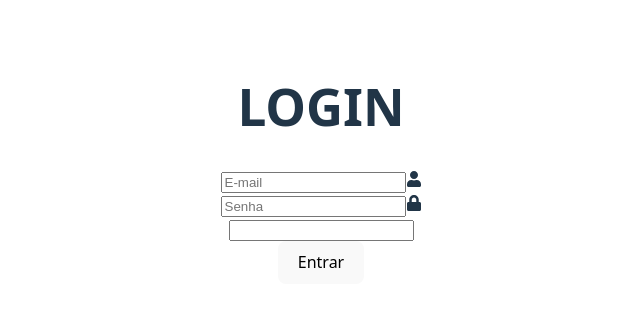
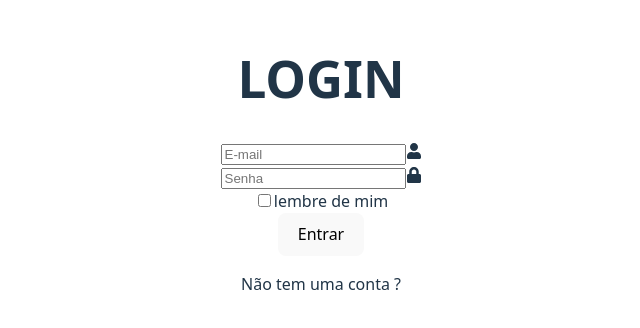
Before and after one commit to beehsouza-th/TRAB-PTAC-BMJ, a React (Vite) app in the folder trab-ptac/: page / in a window 1280 px wide. Shown: the part 236-564 px from the top of the page, without its empty margins (319-959 px from the left). Built offline with nearby package versions, Linux system fonts and the light colour scheme.

Commit message:
config login

```diff
--- a/trab-ptac/package.json
+++ b/trab-ptac/package.json
@@ -14,7 +14,8 @@
     "boxicons": "^2.1.4",
     "react": "^19.1.1",
     "react-dom": "^19.1.1",
-    "react-icons": "^5.5.0"
+    "react-icons": "^5.5.0",
+    "react-router-dom": "^7.9.5"
   },
   "devDependencies": {
     "@eslint/js": "^9.36.0",
--- a/trab-ptac/src/pages/Login/Login.jsx
+++ b/trab-ptac/src/pages/Login/Login.jsx
@@ -1,4 +1,6 @@
 import { FaUser, FaLock} from 'react-icons/fa'
+import { Link } from 'react-router-dom';
+
 
 function Login() {
   return (
@@ -16,11 +18,20 @@ function Login() {
 
             <div className='recall-forget'>
                 <label htmlFor=''>
-                    <input type="checbox" />
+                    <input type="checkbox" />
+                    lembre de mim
                 </label>
 
             </div>
+
             <button>Entrar</button>
+
+            <div className='singnup-link'>
+                <p>
+                    Não tem uma conta ?
+                </p>
+            </div>
+
         </form>
     </div>
   )
```
Also changed, not shown: 1 other file (tests, documents, lock files or other folders).
